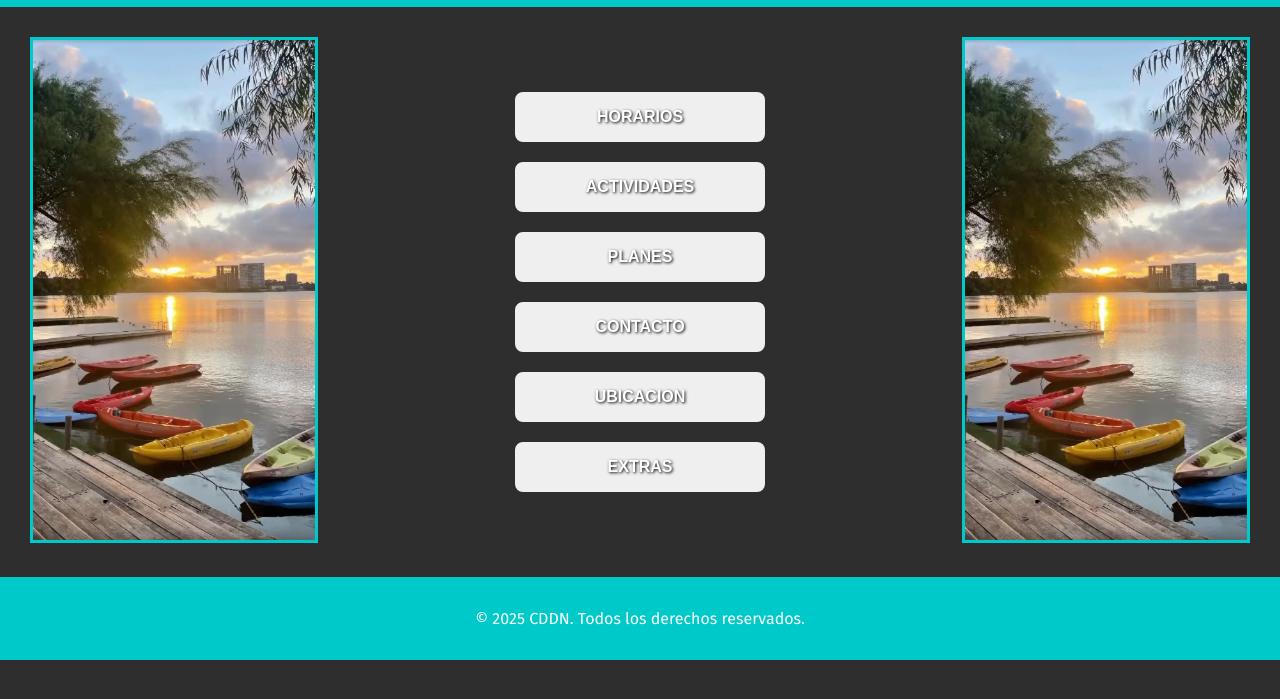
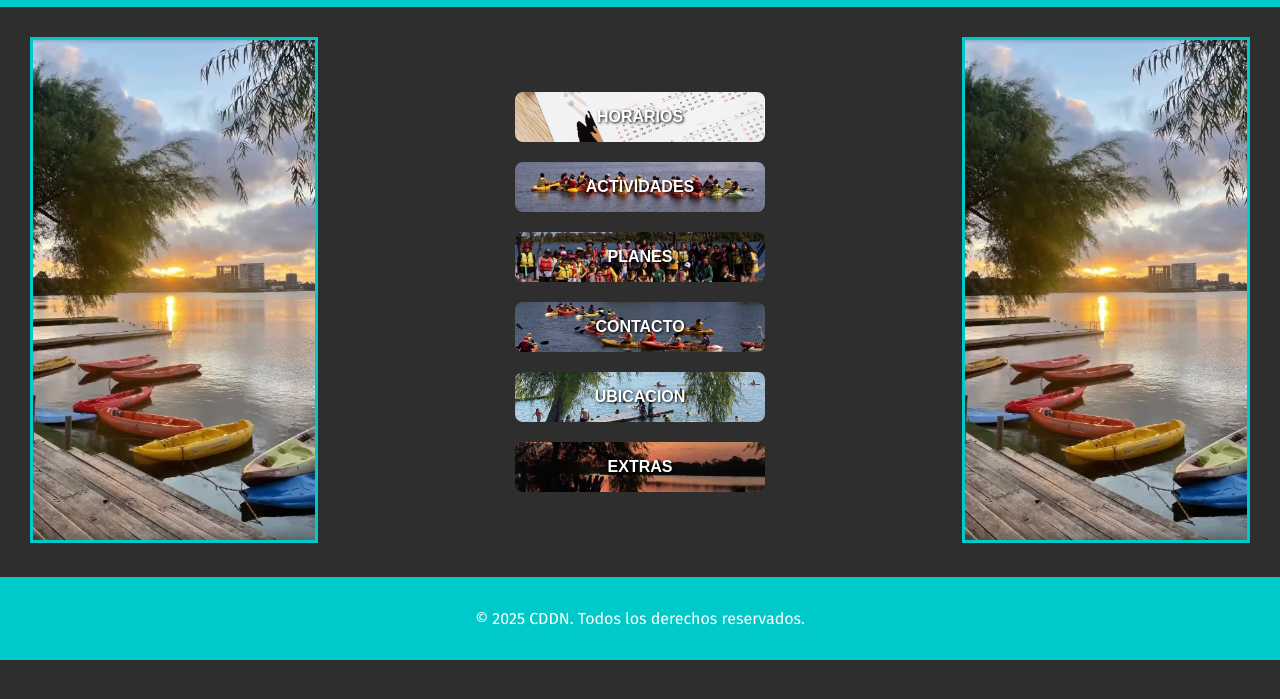
Before and after one commit to FrutillaUY/CDDN, a plain HTML site: page index.html in a window 1280 px wide. Shown: the part 53-752 px from the top of the page. Drawn offline with Linux system fonts and the light colour scheme.

Commit message:
correciones generales

```diff
--- a/index.html
+++ b/index.html
@@ -31,12 +31,12 @@
     </div>
 
     <div class="menu-buttons">
-    <a href="/views/horarios.html"><button class="btn" style="background-image: url('horarios.jpg');">HORARIOS</button></a>
-    <button class="btn" style="background-image: url('actividades.jpg');">ACTIVIDADES</button>
-    <button class="btn" style="background-image: url('planes.jpg');">PLANES</button>
-    <button class="btn" style="background-image: url('contacto.jpg');">CONTACTO</button>
-    <button class="btn" style="background-image: url('ubicacion.jpg');">UBICACION</button>
-    <button class="btn" style="background-image: url('extras.jpg');">EXTRAS</button>
+    <a href="/views/horarios.html"><button class="btn" style="background-image: url('/components/horarios.webp');">HORARIOS</button></a>
+    <button class="btn" style="background-image: url('/components/actividades.webp');">ACTIVIDADES</button>
+    <button class="btn" style="background-image: url('/components/planes.webp');">PLANES</button>
+    <button class="btn" style="background-image: url('/components/contacto.webp');">CONTACTO</button>
+    <button class="btn" style="background-image: url('/components/ubicacion.webp');">UBICACION</button>
+    <button class="btn" style="background-image: url('/components/extras.webp');">EXTRAS</button>
     </div>
 
     <div class="side-img">
```
Also changed, not shown: components/actividades.webp (added), components/contacto.webp (added), components/extras.webp (added), components/horarios.webp (added), components/planes.webp (added), components/ubicacion.webp (added).
